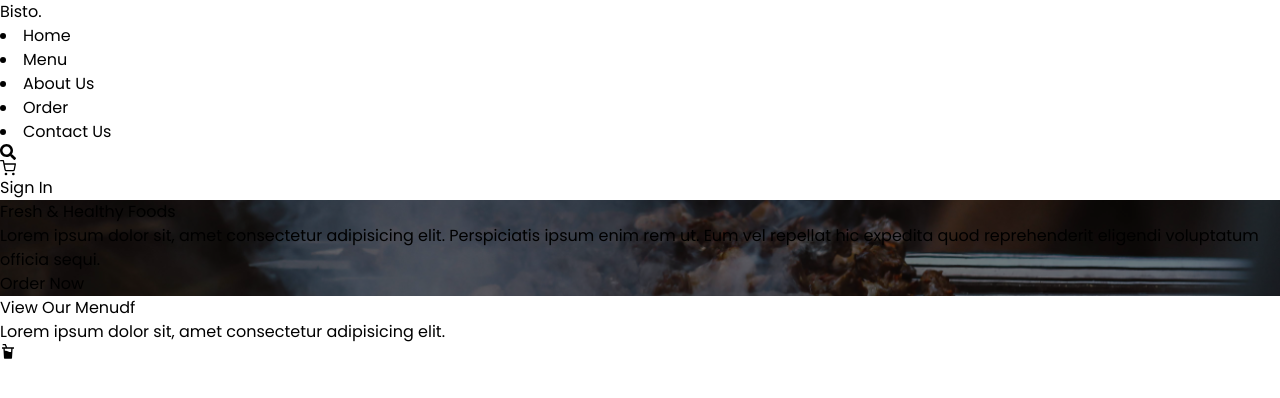
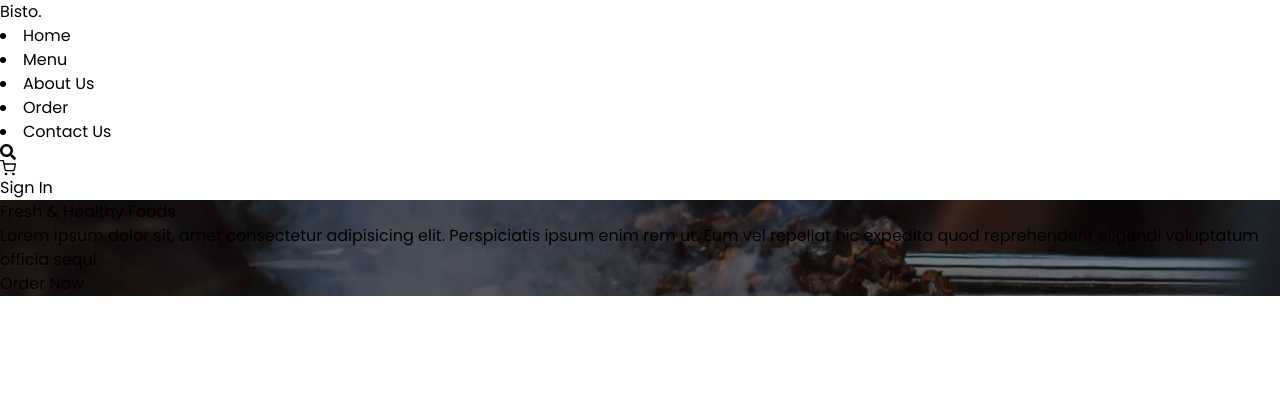
Before and after one commit to HasaraSankalpaDev/Bistro-Food-Deliver-App, a Next.js app: page / in a window 1280 px wide. Shown: the top 398 px of the page. Built offline with nearby package versions, Linux system fonts and the light colour scheme.

Commit message:
Create Nav Bar and Hero Section

```diff
--- a/Components/Client/Menu.jsx
+++ /dev/null
@@ -1,27 +0,0 @@
-import React from "react";
-import { RiDrinks2Fill } from "react-icons/ri";
-
-const Menu = () => {
-  return (
-    <div className="px-5  md:px-12 lg:px-28  bg-white w-full  ">
-      <div className="container">
-        <div className="menu-header text-center mt-16">
-          <h2 className="text-4xl font-medium mb-4 text-center relative inline-block after:content-[''] after:block after:w-16 after:h-1 after:bg-orange-600 after:mt-2 after:mx-auto">
-            View Our Menudf
-          </h2>
-
-          <p className="text-xl">
-            Lorem ipsum dolor sit, amet consectetur adipisicing elit.
-          </p>
-        </div>
-        <div className="menu-items">
-          <div className="bg-gray-300 rounded-full ">
-            <RiDrinks2Fill className="text-4xl cursor-pointer" />
-          </div>
-        </div>
-      </div>
-    </div>
-  );
-};
-
-export default Menu;
--- a/app/page.js
+++ b/app/page.js
@@ -1,5 +1,4 @@
 import Header from "@/Components/Client/Header";
-import Menu from "@/Components/Client/Menu";
 import Nav from "@/Components/Client/Nav";
 
 export default function Home() {
@@ -7,7 +6,6 @@ export default function Home() {
     <div>
       <Nav />
       <Header />
-      <Menu />
     </div>
   );
 }
```
